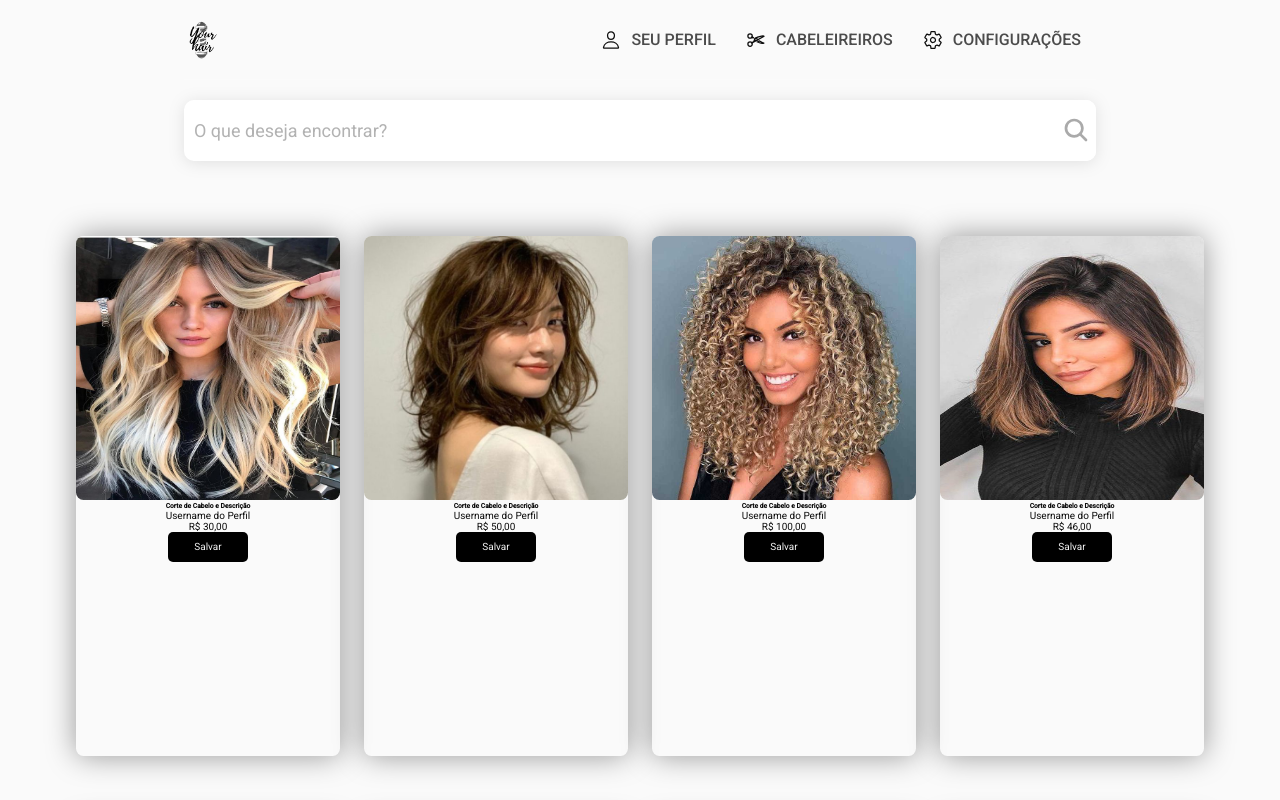
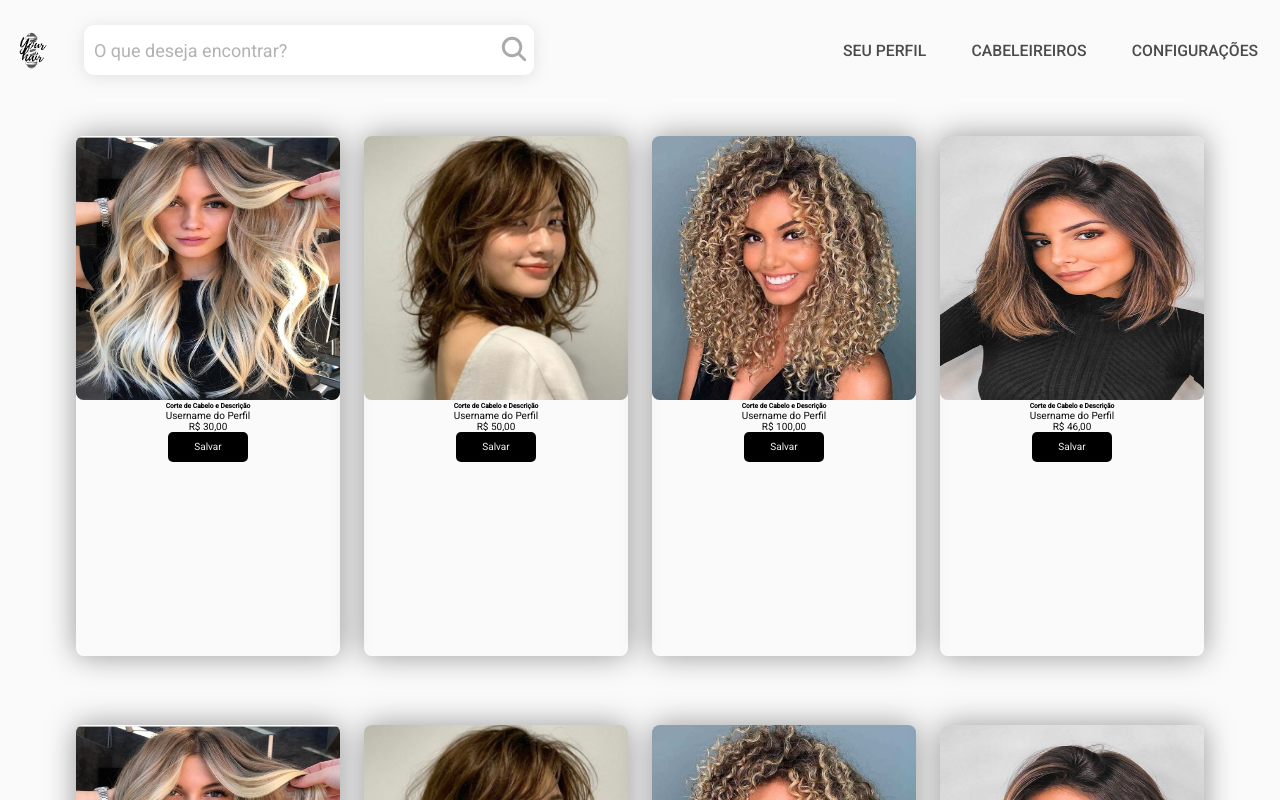
Before and after one commit to dsm-cefet-rj/ti-2022-1-grupo_3, a React (Create React App) app in the folder frontend/: page / in a window 1280 px wide. Shown: the top 800 px of the page. Built offline with nearby package versions, Linux system fonts and the light colour scheme.

Commit message:
Ajusta header

```diff
--- a/frontend/src/components/Header/index.jsx
+++ b/frontend/src/components/Header/index.jsx
@@ -1,59 +1,71 @@
+import { useState } from "react";
 import { IoClose, IoPersonOutline, IoCutOutline, IoSettingsOutline, IoMenu, IoSearch } from "react-icons/io5";
-import "../../styles/Header.css"
+import "../../styles/Header.css";
 
 export default function Header(props) {
+  const [isNavActive, setNavActive] = useState(false);
+
   return (
     <header>
       <div class="container">
         <nav>
           <div id="logo-container">
             <a id="logo" href="./home.html">
-                            <img src="./Logo_YourHair.png" alt="Logo do Your Hair" id="logo"/>
+              <img src="./Logo_YourHair.png" alt="Logo do Your Hair" id="logo" />
             </a>
           </div>
 
-                    <ul id="nav-list">
-                        <div class="menu-icons close">
-                            <IoClose name="close" class="icon"/>
-                        </div>
-
-                        <li>
-                            <IoPersonOutline class="icon"/>
-                            <a href="./perfil_usuario.html" class="nav-link">Seu Perfil</a>
-                        </li>
-
-                        <li>
-                            <IoCutOutline class="icon"/>
-                            <a href="./profile_Cabeleireiro.html" class="nav-link">Cabeleireiros</a>
-                        </li>
-
-                        <li>
-                            <IoSettingsOutline class="icon"/>
-                            <a href="./home.html" class="nav-link">Configurações</a>
-                        </li>
-                    </ul>
-
-                    <div class="menu-icons open">
-                        <IoMenu name="open" class="icon"/>
-                    </div>
-                </nav>
-            </div>
-
-            <section>
-                <div class="container">
+          <div id="main-container" className={isNavActive && "active"}>
             <div class="search-container">
               <form class="search-bar">
                 <div class="input-container">
                   <input type="search" placeholder="O que deseja encontrar?" />
                   <button type="submit">
-                                    <IoSearch name="menu" class="icon"/>
+                    <IoSearch name="menu" class="icon" />
                   </button>
                 </div>
               </form>
             </div>
+
+            <ul id="nav-list">
+              <div class="menu-icons close" onClick={() => setNavActive(false)}>
+                <IoClose class="icon" />
               </div>
-            </section>
+
+              <li>
+                <IoPersonOutline class="icon" />
+                <a href="./perfil_usuario.html" class="nav-link">
+                  Seu Perfil
+                </a>
+              </li>
+
+              <li>
+                <IoCutOutline class="icon" />
+                <a href="./profile_Cabeleireiro.html" class="nav-link">
+                  Cabeleireiros
+                </a>
+              </li>
+
+              <li>
+                <IoSettingsOutline class="icon" />
+                <a href="./home.html" class="nav-link">
+                  Configurações
+                </a>
+              </li>
+            </ul>
+
+            <div
+              class="menu-icons open"
+              onClick={() => {
+                console.log("a");
+                setNavActive(true);
+              }}
+            >
+              <IoMenu class="icon" />
+            </div>
+          </div>
+        </nav>
+      </div>
     </header>
-
   );
 }
--- a/frontend/src/styles/Header.css
+++ b/frontend/src/styles/Header.css
@@ -27,9 +27,9 @@ input {
 
 .container {
   width: 100%;
-  max-width: 94rem;
   margin: 0 auto;
   padding: 0 1.4rem;
+  max-width: 144rem;
 }
 
 img {
@@ -50,8 +50,14 @@ li {
   justify-content: flex-end;
 }
 
+nav {
+  box-sizing: content-box;
+  /* height: 3.5rem; */
+  --nav-height: 3.5rem;
+}
+
 #logo-container {
-  width: 3.5rem;
+  max-width: 3.5rem;
 }
 
 nav {
@@ -63,10 +69,22 @@ nav {
   border-bottom: 1px solid rgba(255, 255, 255, 0.2);
 }
 
+.menu-icons {
+  display: flex;
+  align-items: center;
+}
+
 .menu-icons .icon {
-  font-size: 3.5rem;
+  font-size: var(--nav-height);
   color: #aaa;
   cursor: pointer;
+}
+
+#main-container {
+  width: 100%;
+  display: flex;
+  align-items: center;
+  justify-content: space-between;
 }
 
 #nav-list {
@@ -84,35 +102,59 @@ nav {
   transition: all 0.65s ease-in-out;
 }
 
-#nav-list.active {
+#main-container.active #nav-list {
   right: 0;
 }
 
+#main-container.active #nav-list li {
+  display: flex;
+  place-content: center;
+  padding: 0.5em;
+  margin: 0;
+  width: 100%;
+}
+
+#nav-list a {
+  width: max-content;
+}
+
 #nav-list li {
+  display: flex;
+  align-items: center;
   font-weight: 500;
   display: flex;
   cursor: pointer;
   margin: 1.5rem 0;
-  transition: 0.15s ease-in-out;
 }
 
-#nav-list li:hover, #nav-list li:hover .icon > * {
-  z-index: 1;
-  color: blue;
-  transform: scale(1.05) translateY(-15%);
+#nav-list li,
+#nav-list li .icon {
+  transition: visibility 0s, all 0.15s ease-in-out;
 }
 
-#nav-list li:hover > a {
-  color: blue;
+#nav-list li:hover,
+#nav-list li:hover .icon > * {
+  z-index: 1;
+  background-color: rgba(0, 0, 0, 0.1);
+}
+
+#nav-list li:hover .icon {
+  opacity: 1;
+  transform: scale(1);
+}
+#nav-list li {
+  font-size: calc(0.45 * var(--nav-height));
 }
 
 #nav-list li .icon {
-  font-size: 2rem;
-  margin-right: 1rem;
+  opacity: 0;
+  transform: scale(0);
+  font-size: 1.25em;
+  margin-right: 0.5em;
 }
 
 .nav-link {
-  font-size: 1.6rem;
+  font-size: 1em;
   text-transform: uppercase;
   color: rgba(0, 0, 0, 0.7);
 }
@@ -123,13 +165,17 @@ nav {
   left: 1.5rem;
 }
 
-.menu-icons.close .icon {
+.menu-icons.close .icon > * {
   color: tomato;
   opacity: 0.7;
 }
 
 .search-container {
-  margin: 2rem 0 4rem 0;
+  box-sizing: border-box;
+  margin: 0 var(--nav-height);
+  width: 100%;
+  max-width: 45rem;
+  height: 5rem;
 }
 
 .search-bar {
@@ -137,13 +183,22 @@ nav {
 }
 
 .search-bar {
+  display: flex;
+  justify-content: center;
+  align-items: center;
   position: relative;
+  height: 100%;
   margin: 0 auto;
-  padding: 2rem 1rem;
+  padding: 0 1rem;
   border-radius: 1rem;
+  overflow: hidden;
   background-color: white;
   margin: 0 auto;
   filter: drop-shadow(0 0.2rem 0.8rem rgba(0, 0, 0, 0.1));
+}
+
+.search-bar .input-container {
+  width: 100%;
 }
 
 .search-bar input {
@@ -164,7 +219,6 @@ nav {
   top: 0;
   right: 0;
   z-index: 1;
-  border-radius: 1rem;
   outline: 0;
   padding: 0.5rem;
 }
@@ -172,7 +226,6 @@ nav {
 .search-bar button .icon {
   cursor: pointer;
   font-size: 3rem;
-  padding-top: 0.2rem;
 }
 
 .search-bar button .icon > * {
@@ -184,12 +237,12 @@ nav {
 }
 
 @media screen and (min-width: 700px) {
-  header nav {
+  nav {
     height: 8rem;
   }
 
-  .logo-container {
-    width: 3.5rem;
+  #logo-container {
+    max-width: 3.5rem;
   }
 
   #nav-list {
@@ -202,7 +255,8 @@ nav {
   }
 
   #nav-list li {
-    margin: 0 1.5rem;
+    border-radius: 0.25em;
+    padding: 0.5em;
   }
 
   .menu-icons {
```
Lines whose indentation alone changed are shown as unchanged.
